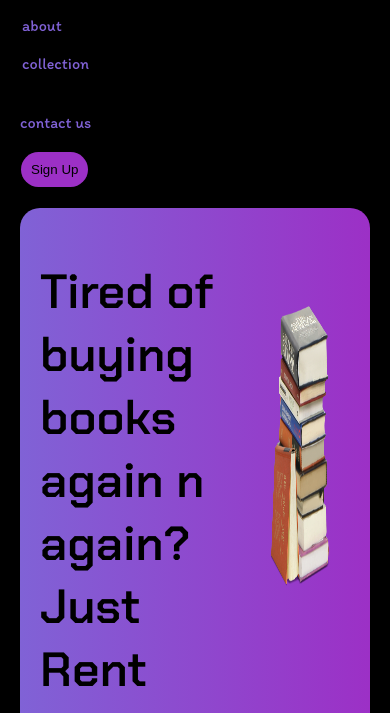
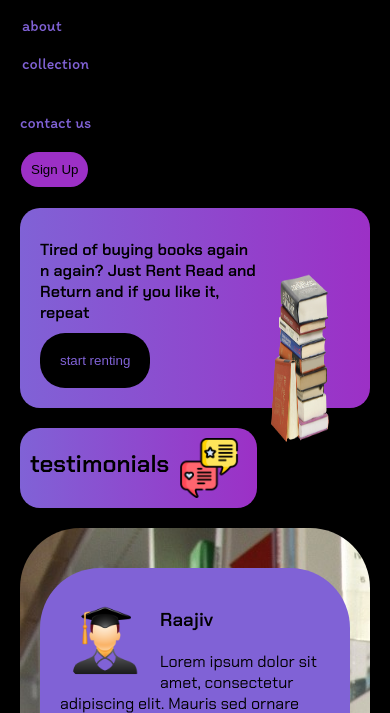
Before and after one commit to singhnaveen101010/bookshelf, a plain HTML site: page index.html in a window 390 px wide. Shown: the part 128-841 px from the top of the page. Drawn offline with Linux system fonts and the light colour scheme; a web font is replaced by a local one.

Commit message:
Update style.css

```diff
--- a/style.css
+++ b/style.css
@@ -276,5 +276,18 @@ footer{
     .navbar button{
         margin:1px;
     }
+    .heading h1{
+        font-size:1rem;
 
+    }
+    h2{
+        font-size:1.5rem;
+
+    }
+
+    .headingimg{
+        height:30vh;
+        width:30%;
+        float:right;
+    }
 }
```
